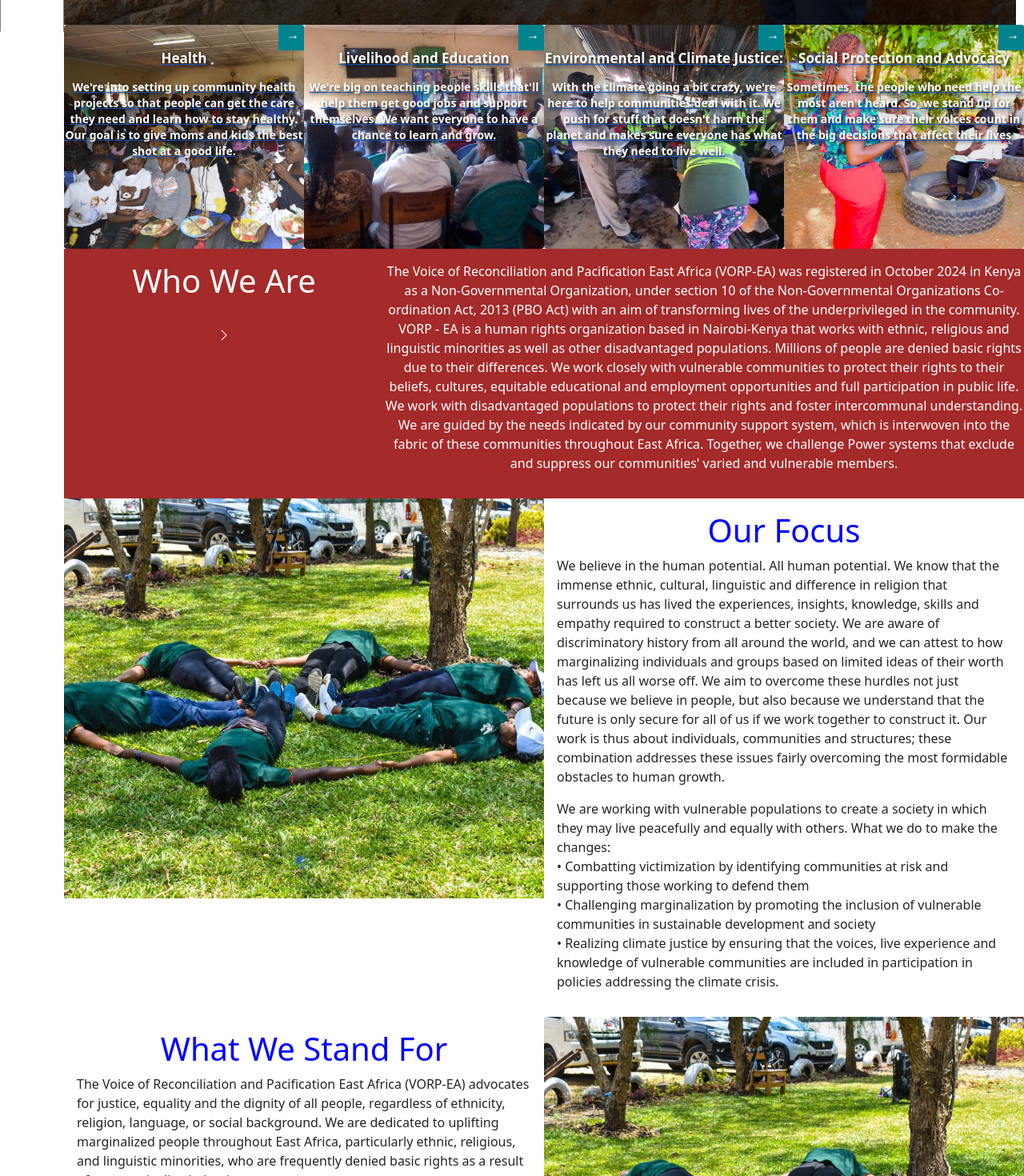
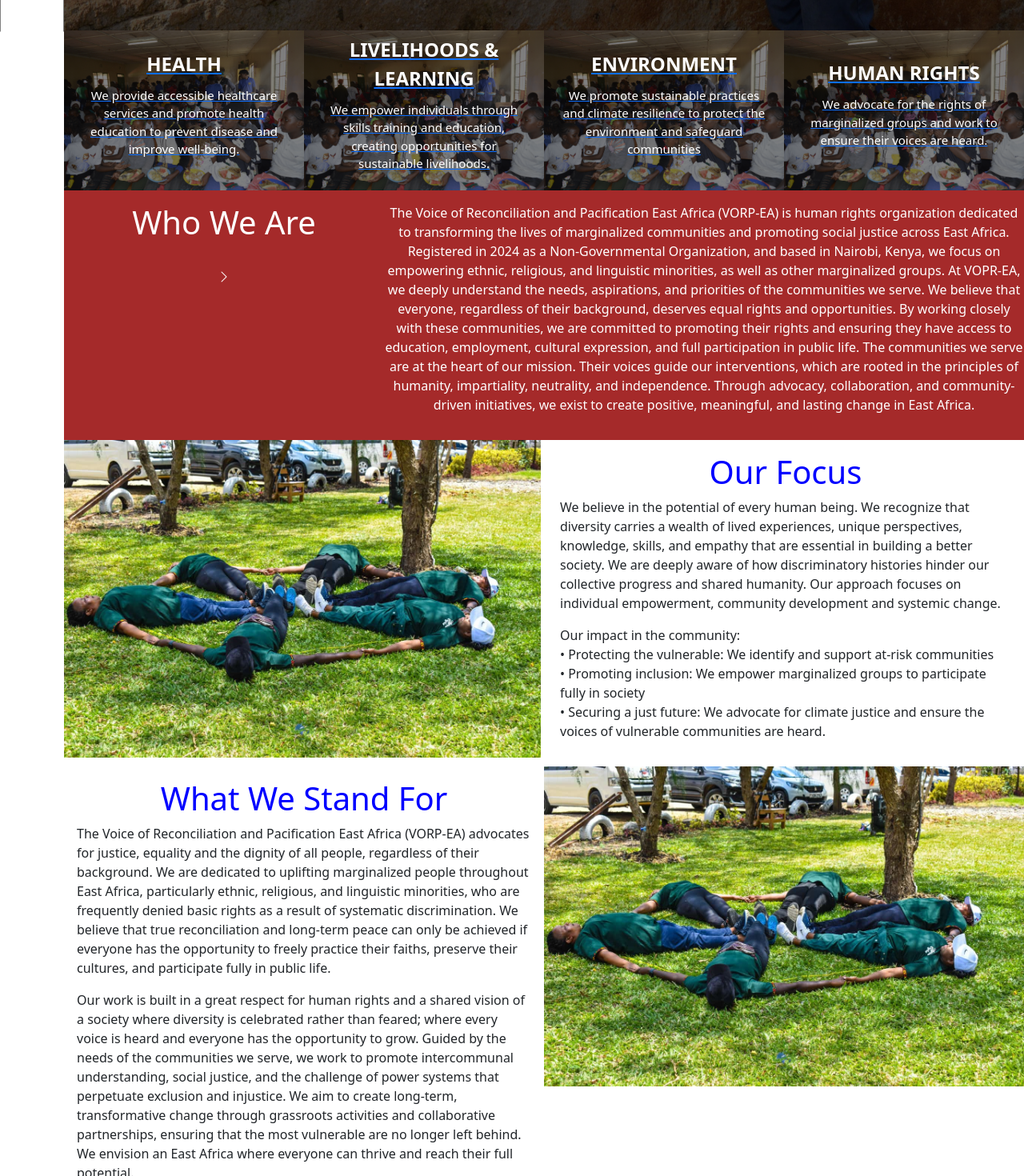
Before and after one commit to justin-ngatho/vorp-app, a React (Create React App) app: page / in a window 1280 px wide. Shown: the part 760-2230 px from the top of the page at 80% size. Built offline with nearby package versions, Linux system fonts and the light colour scheme.

Commit message:
summarized content

```diff
--- a/public/index.html
+++ b/public/index.html
@@ -3,7 +3,7 @@
   <head>
     <meta charset="utf-8" />
     <link rel="icon" href="%PUBLIC_URL%/favicon.ico" />
-    <meta name="viewport" content="width=device-width, initial-scale=1" />
+    <meta name="viewport" content="width=device-width, initial-scale=1.0" />
     <meta name="theme-color" content="#000000" />
     <meta
       name="description"
--- a/src/App.css
+++ b/src/App.css
@@ -5,11 +5,24 @@
 }
 
 body {
-  margin-right: 0;
+  margin: 0;
+  padding: 0;
+  font-family: Arial, sans-serif;
+  overflow-x: hidden;
+  width: 100%;
 
 }
 
-
+@media (max-width: 768px) {
+  body {
+    width: 100%;
+    overflow-x: hidden;
+  }
+  .wide-element {
+    width: 100%; /* Ensure elements don't exceed viewport width */
+    padding: 0;
+  }
+}
 /* navbar */
 
 .container {
@@ -18,8 +31,9 @@ body {
   top: 0;
   height: 100%; /* Full height of the page */
   background-color: white; /* Navbar background color */
-  padding-left: 10%;
+  /* padding-left: 10%; */
   margin-right: 0;
+  margin-left: 0;
 }
 .container-top{
   width: 100%;
@@ -77,9 +91,9 @@ body {
 
 /* Medium devices (tablets, 768px and below) */
 @media (max-width: 768px) {
-  .container {
+  .container-nav {
     position: fixed;
-    width: 70px;
+    width: 10px;
   }
   .card-navi {
     width: 100%; /* Slightly wider for tablets */
@@ -87,7 +101,7 @@ body {
   }
   .offcanvas{
     width: 100%;
-    /* overflow: hidden; */
+    overflow: hidden;
   }
   .offcanvas-body{
     width: 100%;
@@ -130,7 +144,6 @@ body {
 /* carousel */
 .carousel{
   margin-left: 80px;
-  margin-right: 10px;
   top: 0;
   height: auto;
 }
@@ -194,7 +207,7 @@ body {
   .carousel-inner {
     display: flex;
     text-align: center;
-    height: auto;
+    height: 40vh;
     margin-bottom: 0;
   }
 
@@ -249,12 +262,9 @@ body {
 .card1 p {
   font-size: 17px;
   font-weight: 400;
-  line-height: 20px;
   color:white;
-  color: white;
   text-align: center;
-  font-weight: bold;
-  text-shadow: 2px 2px 4px rgba(0, 0, 0, 0.7);
+  /* text-shadow: 2px 2px 4px rgba(0, 0, 0, 0.7); */
 }
 
 .card1 p.small {
@@ -362,7 +372,7 @@ body {
   .section-2-card{
     text-align: left;
     margin-left: 12px;
-    margin-right: 12px;
+
   }
 }
 
@@ -463,3 +473,69 @@ body {
   padding-top: 20px;
   padding-bottom: 0;
 }
+
+
+.cardi {
+  width: 300px;
+  height: 200px;
+  color: white;
+  overflow: hidden;
+  position: relative;
+  transform-style: preserve-3d;
+  perspective: 1000px;
+  transition: all 0.5s cubic-bezier(0.23, 1, 0.320, 1);
+  cursor: pointer;
+}
+
+.card-content {
+  padding: 20px;
+  position: relative;
+  z-index: 2;
+  display: flex;
+  flex-direction: column;
+  gap: 10px;
+  color: white;
+  align-items: center;
+  justify-content: center;
+  text-align: center;
+  height: 100%;
+  /* backdrop-filter: blur(5px); */
+  background: rgba(0, 0, 0, 0.5);
+}
+
+.card-content .card-title {
+  font-size: 24px;
+  font-weight: 700;
+  color: inherit;
+  text-transform: uppercase;
+}
+
+.card-content .card-para {
+  color: white;
+  opacity: 1.5;
+  font-size: 15px;
+  font-weight: 400;
+}
+
+.cardi:hover {
+  transform: rotateY(10deg) rotateX(10deg) scale(1.05);
+  box-shadow: 0 10px 20px rgba(0, 0, 0, 0.7);
+
+}
+
+.cardi:before {
+  content: "";
+  position: absolute;
+  top: 0;
+  left: 0;
+  width: 100%;
+  height: 100%;
+  background:  transparent;
+  transition: transform 0.5s cubic-bezier(0.23, 1, 0.320, 1);
+  z-index: 1;
+  opacity: 1;
+}
+
+.cardi:hover:before {
+  background: rgba(0, 120, 255, 1);
+}
--- a/src/App.js
+++ b/src/App.js
@@ -7,6 +7,7 @@ import SectionTwo from './components/section2';
 import SectionThree from './components/section3';
 import SectionFour from './components/section4';
 import Footer from './components/footer';
+import SectionOne from './components/section11';
 
 function App() {
   return (
@@ -14,6 +15,7 @@ function App() {
       <Nav/>
       <DarkVariantExample/>
       <CardComponent/>
+
       <SectionTwo/>
       <SectionThree/>
       <SectionFour/>
--- a/src/components/nav.js
+++ b/src/components/nav.js
@@ -33,6 +33,7 @@ function Nav() {
         borderWidth: "0.1px",
         borderColor: "grey",
         borderBottomColor: "white",
+        overflowX:"hidden"
       }}
     >
       <div className="navbar-button">
@@ -61,7 +62,7 @@ function Nav() {
           </Offcanvas.Header>
           <Offcanvas.Body>
             <div className="links-container">
-              <div className="section-two-content">
+              <div className="row section-two-content">
                 <Card
                   className="card-navi"
                   style={{
--- a/src/components/section1.js
+++ b/src/components/section1.js
@@ -1,98 +1,93 @@
-
 import React from "react";
 import { Card, Container, Row, Col } from "react-bootstrap";
 import "bootstrap/dist/css/bootstrap.min.css";
 
 const CardComponent = () => {
   return (
-    <div className="container-section1">
+    <div
+      className="container-section1"
+      style={{
+        marginLeft: "80px",
+      }}
+    >
       <div className="section1-container">
         <div className="row g-0">
           <div
-            class="col-md-3 card1"
+            class="col-md-3 cardi"
             style={{
               backgroundImage: "url(./images/hero1.jpg)",
               backgroundRepeat: "no-repeat",
               cursor: "pointer",
-               backgroundSize:"cover"
+              backgroundSize: "cover",
             }}
           >
             <a class="" href="#">
-              <p> Health </p>
-              <p class="small">
-                We're into setting up community health projects so that people
-                can get the care they need and learn how to stay healthy. Our
-                goal is to give moms and kids the best shot at a good life.
-              </p>
-              <div class="go-corner" href="#">
-                <div class="go-arrow">→</div>
+              <div class="card-content">
+                <p class="card-title">Health</p>
+                <p class="card-para">
+                  We provide accessible healthcare services and promote health
+                  education to prevent disease and improve well-being.
+                </p>
               </div>
             </a>
           </div>
           <div
-            class="col-md-3 card1"
+            class="col-md-3 cardi"
             style={{
-              backgroundImage: "url(./images/newsletter.jpg)",
+              backgroundImage: "url(./images/hero1.jpg)",
               backgroundRepeat: "no-repeat",
               cursor: "pointer",
-              backgroundSize:"cover"
+              backgroundSize: "cover",
             }}
           >
             <a class="" href="#">
-              <p>Livelihood and Education</p>
-              <p class="small">
-                We're big on teaching people skills that'll help them get good
-                jobs and support themselves. We want everyone to have a chance
-                to learn and grow.
-              </p>
-              <div class="go-corner" href="#">
-                <div class="go-arrow">→</div>
+              <div class="card-content">
+                <p class="card-title">Livelihoods & Learning</p>
+                <p class="card-para">
+                  We empower individuals through skills training and education,
+                  creating opportunities for sustainable livelihoods.
+                </p>
               </div>
             </a>
           </div>
           <div
-            class="col-md-3 card1"
+            class="col-md-3 cardi"
             style={{
-              backgroundImage: "url(./images/section3.jpg)",
+              backgroundImage: "url(./images/hero1.jpg)",
               backgroundRepeat: "no-repeat",
               cursor: "pointer",
-              backgroundSize:"cover"
+              backgroundSize: "cover",
             }}
           >
             <a class="" href="#">
-              <p> Environmental and Climate Justice: </p>
-              <p class="small">
-                With the climate going a bit crazy, we're here to help
-                communities deal with it. We push for stuff that doesn't harm
-                the planet and makes sure everyone has what they need to live
-                well.
-              </p>
-              <div class="go-corner" href="#">
-                <div class="go-arrow">→</div>
+              <div class="card-content">
+                <p class="card-title">Environment</p>
+                <p class="card-para">
+                  We promote sustainable practices and climate resilience to
+                  protect the environment and safeguard communities
+                </p>
               </div>
             </a>
           </div>
           <div
-            class="col-md-3 card1"
+            class="col-md-3 cardi"
             style={{
-              backgroundImage: "url(./images/contributors.jpg)",
+              backgroundImage: "url(./images/hero1.jpg)",
               backgroundRepeat: "no-repeat",
               cursor: "pointer",
-              backgroundSize:"cover"
+              backgroundSize: "cover",
             }}
           >
             <a class="" href="#">
-              <p> Social Protection and Advocacy </p>
-              <p class="small">
-                Sometimes, the people who need help the most aren't heard. So,
-                we stand up for them and make sure their voices count in the big
-                decisions that affect their lives
-              </p>
-              <div class="go-corner" href="#">
-                <div class="go-arrow">→</div>
+              <div class="card-content">
+                <p class="card-title">human Rights</p>
+                <p class="card-para">
+                  We advocate for the rights of marginalized groups and work to ensure their voices are heard.
+                </p>
               </div>
             </a>
           </div>
+
         </div>
       </div>
       <div className="section1-container2">
@@ -108,23 +103,23 @@ const CardComponent = () => {
           <div className="col-12 col-md-8">
             <p>
               The Voice of Reconciliation and Pacification East Africa (VORP-EA)
-              was registered in October 2024 in Kenya as a Non-Governmental
-              Organization, under section 10 of the Non-Governmental
-              Organizations Co-ordination Act, 2013 (PBO Act) with an aim of
-              transforming lives of the underprivileged in the community. VORP -
-              EA is a human rights organization based in Nairobi-Kenya that
-              works with ethnic, religious and linguistic minorities as well as
-              other disadvantaged populations. Millions of people are denied
-              basic rights due to their differences. We work closely with
-              vulnerable communities to protect their rights to their beliefs,
-              cultures, equitable educational and employment opportunities and
-              full participation in public life. We work with disadvantaged
-              populations to protect their rights and foster intercommunal
-              understanding. We are guided by the needs indicated by our
-              community support system, which is interwoven into the fabric of
-              these communities throughout East Africa. Together, we challenge
-              Power systems that exclude and suppress our communities' varied
-              and vulnerable members.
+              is human rights organization dedicated to transforming the lives
+              of marginalized communities and promoting social justice across
+              East Africa. Registered in 2024 as a Non-Governmental
+              Organization, and based in Nairobi, Kenya, we focus on empowering
+              ethnic, religious, and linguistic minorities, as well as other
+              marginalized groups. At VOPR-EA, we deeply understand the needs,
+              aspirations, and priorities of the communities we serve. We
+              believe that everyone, regardless of their background, deserves
+              equal rights and opportunities. By working closely with these
+              communities, we are committed to promoting their rights and
+              ensuring they have access to education, employment, cultural
+              expression, and full participation in public life. The communities
+              we serve are at the heart of our mission. Their voices guide our
+              interventions, which are rooted in the principles of humanity,
+              impartiality, neutrality, and independence. Through advocacy,
+              collaboration, and community-driven initiatives, we exist to
+              create positive, meaningful, and lasting change in East Africa.
             </p>
           </div>
         </div>
--- a/src/components/section2.js
+++ b/src/components/section2.js
@@ -1,58 +1,55 @@
-
-export default function SectionTwo () {
-
+export default function SectionTwo() {
   return (
     <div className=" section-two" style={{ marginLeft: "80px" }}>
       <div
-          className="row g-0"
-          style={{
-            marginRight: "0px",
-          }}
+        className="row g-2"
+        style={
+          {
+            // marginRight: "0px",
+          }
+        }
       >
-          <div className="col-md-6 section-2-img">
+        <div
+          className="col-md-6  section-2-img"
+          style={
+            {
+              //  overflow: "hidden"
+            }
+          }
+        >
           <img
             src="./images/section2.jpg"
             alt="image"
             className="img-fluid"
             style={{
               width: "100%",
-                height: "500px",
-                objectFit: "cover",
+              height: "auto",
+              objectFit: "contain",
+              display: "block",
             }}
           />
         </div>
-          <div className="col-md-6 p-0 section-2-card ">
+        <div className="col-md-6  section-2-card ">
           <div className="p-3">
             <h1 className=" text-center" style={{ color: "blue" }}>
               Our Focus
             </h1>
             <p className=" text-md-start">
-                We believe in the human potential. All human potential. We know
-                that the immense ethnic, cultural, linguistic and difference in
-                religion that surrounds us has lived the experiences, insights,
-                knowledge, skills and empathy required to construct a better
-                society. We are aware of discriminatory history from all around
-                the world, and we can attest to how marginalizing individuals
-                and groups based on limited ideas of their worth has left us all
-                worse off. We aim to overcome these hurdles not just because we
-                believe in people, but also because we understand that the
-                future is only secure for all of us if we work together to
-                construct it. Our work is thus about individuals, communities
-                and structures; these combination addresses these issues fairly
-                overcoming the most formidable obstacles to human growth.
+              We believe in the potential of every human being. We recognize
+              that diversity carries a wealth of lived experiences, unique
+              perspectives, knowledge, skills, and empathy that are essential in
+              building a better society. We are deeply aware of how
+              discriminatory histories hinder our collective progress and shared
+              humanity. Our approach focuses on individual empowerment,
+              community development and systemic change.
             </p>
             <p className="text-center text-md-start">
-                We are working with vulnerable populations to create a society
-                in which they may live peacefully and equally with others. What
-                we do to make the changes: <br /> • Combatting victimization by
-                identifying communities at risk and supporting those working to
-                defend them
-                <br /> • Challenging marginalization by promoting the inclusion
-                of vulnerable communities in sustainable development and society
-                <br />• Realizing climate justice by ensuring that the voices,
-                live experience and knowledge of vulnerable communities are
-                included in participation in policies addressing the climate
-                crisis.
+              Our impact in the community:
+              <br /> • Protecting the vulnerable: We identify and support
+              at-risk communities <br /> • Promoting inclusion: We empower
+              marginalized groups to participate fully in society <br />•
+              Securing a just future: We advocate for climate justice and ensure
+              the voices of vulnerable communities are heard.
             </p>
           </div>
         </div>
@@ -70,35 +67,28 @@ export default function SectionTwo () {
               What We Stand For
             </h1>
             <p className="text-md-start">
-                The Voice of Reconciliation and Pacification East Africa
-                (VORP-EA) advocates for justice, equality and the dignity of all
-                people, regardless of ethnicity, religion, language, or social
-                background. We are dedicated to uplifting marginalized people
-                throughout East Africa, particularly ethnic, religious, and
-                linguistic minorities, who are frequently denied basic rights as
-                a result of systematic discrimination.
+              The Voice of Reconciliation and Pacification East Africa (VORP-EA)
+              advocates for justice, equality and the dignity of all people,
+              regardless of their background. We are dedicated to uplifting
+              marginalized people throughout East Africa, particularly ethnic,
+              religious, and linguistic minorities, who are frequently denied
+              basic rights as a result of systematic discrimination. We believe
+              that true reconciliation and long-term peace can only be achieved
+              if everyone has the opportunity to freely practice their faiths,
+              preserve their cultures, and participate fully in public life.
             </p>
             <p className="text-md-start">
-                We think that true reconciliation and long-term peace can only
-                be accomplished if everyone has the opportunity to freely
-                practice their faiths, preserve their cultures, have equal
-                access to education and career opportunities, and fully
-                participate in public life. Our work is built in a great respect
-                for human rights and a shared vision of a society where
-                diversity is celebrated rather than feared; where every voice is
-                heard and everyone has the opportunity to grow. Guided by the
-                needs of the communities we serve, we work to promote
-                intercommunal understanding, social justice, and the challenge
-                of power systems that perpetuate exclusion and injustice. We
-                hope to achieve long-term, transformative change through
-                grassroots activities and collaborative partnerships, ensuring
-                that the most vulnerable are no longer left behind and are
-                instead crucial to the future of our shared society.
-              </p>
-              <p>
-                We advocate for a more inclusive, peaceful, and just East
-                Africa, where all people, regardless of background, can reach
-                their full potential.
+              Our work is built in a great respect for human rights and a shared
+              vision of a society where diversity is celebrated rather than
+              feared; where every voice is heard and everyone has the
+              opportunity to grow. Guided by the needs of the communities we
+              serve, we work to promote intercommunal understanding, social
+              justice, and the challenge of power systems that perpetuate
+              exclusion and injustice. We aim to create long-term,
+              transformative change through grassroots activities and
+              collaborative partnerships, ensuring that the most vulnerable are
+              no longer left behind. We envision an East Africa where everyone
+              can thrive and reach their full potential.
             </p>
           </div>
         </div>
@@ -108,8 +98,9 @@ export default function SectionTwo () {
             alt="image"
             style={{
               width: "100%",
-                height: "500px",
-                objectFit: "cover",
+              height: "auto",
+              objectFit: "contain",
+              display: "block",
             }}
           />
         </div>
--- a/src/components/section4.js
+++ b/src/components/section4.js
@@ -4,10 +4,9 @@ export default function SectionFour () {
 
     return (
         <div className="section-four" style={{marginLeft:"80px",}}>
-            <div className="section-four-container row g-0">
-                <div className="col-md-1">
+            <div className="section-four-container ">
+                <div className="row">
 
-                </div>
                 <div className="col-md-7">
                     <h2>
                     The Voice of Reconciliation and Pacification East Africa  works with disadvantaged populations to protect their rights and foster intercommunal understanding
@@ -17,6 +16,7 @@ export default function SectionFour () {
                 <div className="col-md-4">
                     <img src='./images/logo.jpeg' alt="logo" style={{width:"200px"}}/>
                 </div>
+                </div>
             </div>
         </div>
     )
```
Also changed, not shown: src/components/footer.js (+10 -11 lines), src/components/hero.js (+7 -7 lines), src/components/section11.js (added, +31 -0 lines), src/components/section3.js (+35 -48 lines). Lines whose indentation alone changed are shown as unchanged.
